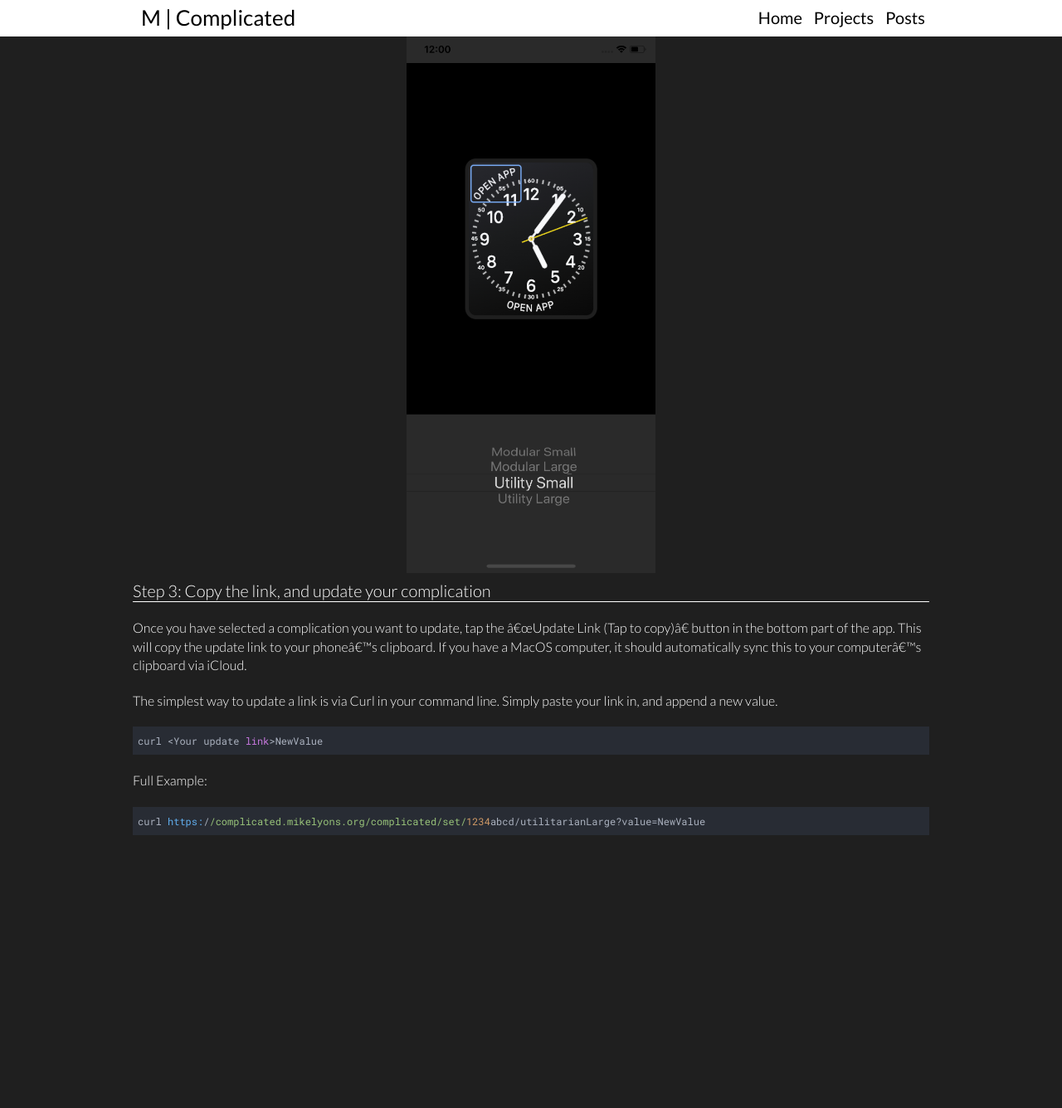
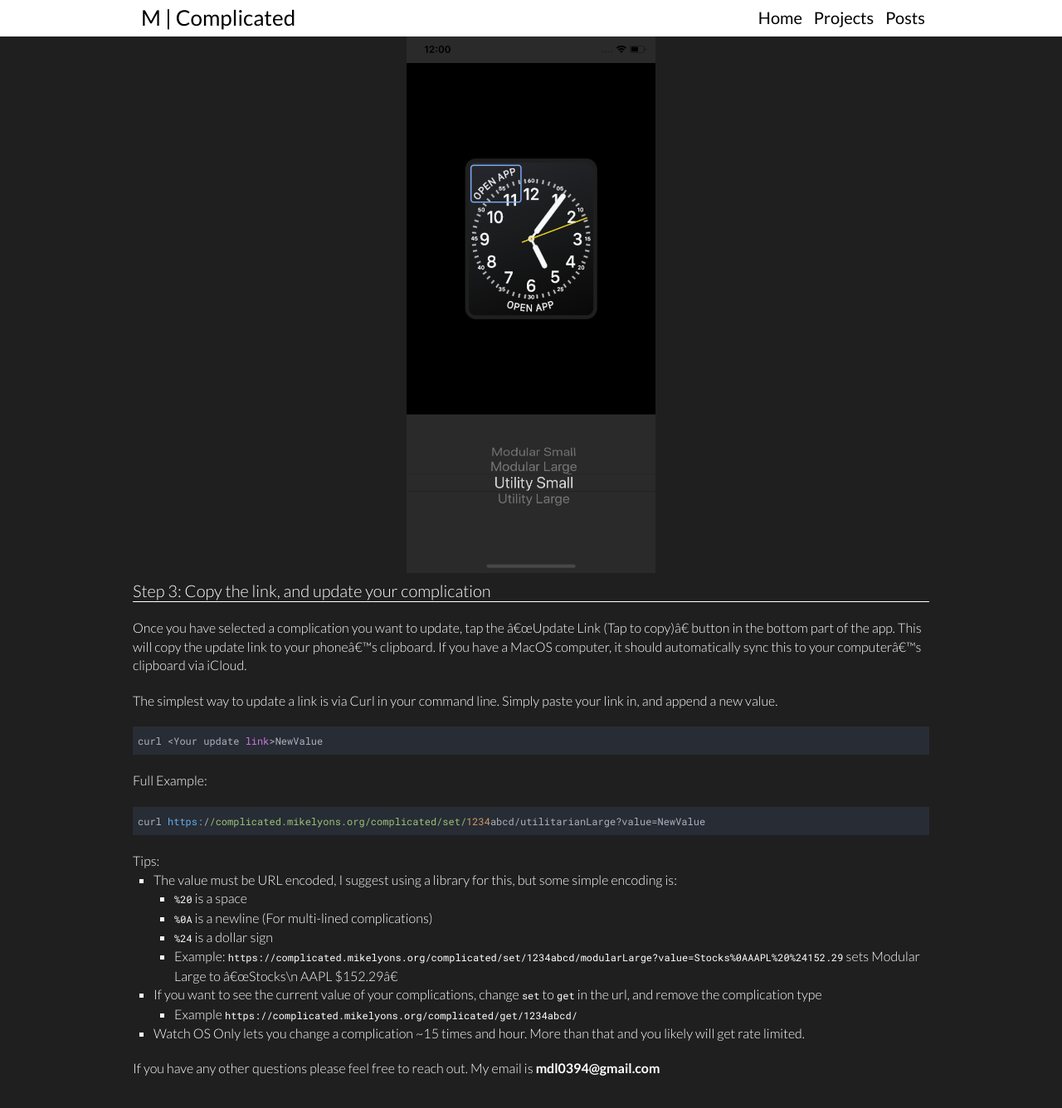
Before and after one commit to frenchie4111/frenchie4111.github.io, a Jekyll site: the page built from _posts/2019-01-13-Complicated-How-To.md, in a window 1280 px wide and 1400 px high, scrolled down 1050 px. Shown: the top 1336 px of the window at 83% size. Built offline with Jekyll 4.4.1, drawn with Linux system fonts in a browser that asks for light colours; nearby versions of some CDN libraries; before the commit the page ends 2157 px from its top, so only the background shows below that.

Commit message:
Added tips

````diff
--- a/_posts/2019-01-13-Complicated-How-To.md
+++ b/_posts/2019-01-13-Complicated-How-To.md
@@ -42,3 +42,18 @@ Full Example:
 ```bash
 curl https://complicated.mikelyons.org/complicated/set/1234abcd/utilitarianLarge?value=NewValue
 ```
+
+Tips:
+
+
+ - The value must be URL encoded, I suggest using a library for this, but some simple encoding is:
+    - `%20` is a space
+    - `%0A` is a newline (For multi-lined complications)
+    - `%24` is a dollar sign
+    - Example: `https://complicated.mikelyons.org/complicated/set/1234abcd/modularLarge?value=Stocks%0AAAPL%20%24152.29`
+    sets Modular Large to "Stocks\n AAPL $152.29"
+ - If you want to see the current value of your complications, change `set` to `get` in the url, and remove the complication type
+    - Example `https://complicated.mikelyons.org/complicated/get/1234abcd/`
+ - Watch OS Only lets you change a complication ~15 times and hour. More than that and you likely will get rate limited.
+
+If you have any other questions please feel free to reach out. My email is **<a href="mailto:mdl0394@gmail.com">mdl0394@gmail.com</a>**
--- a/css/complicated.scss
+++ b/css/complicated.scss
@@ -13,3 +13,7 @@ body {
     color: white;
     flex: 1;
 }
+
+ul {
+    color: white;
+}
--- a/css/home.scss
+++ b/css/home.scss
@@ -297,6 +297,7 @@ h2#post_title {
 
 a:link, a:visited {
     text-decoration: none;
+    color: inherit;
 }
 
 .social_media a:link, .social_media a:visited {
````
